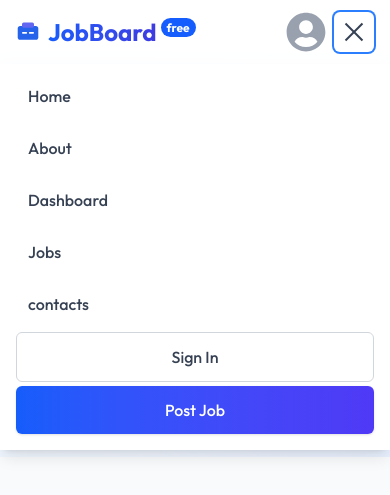
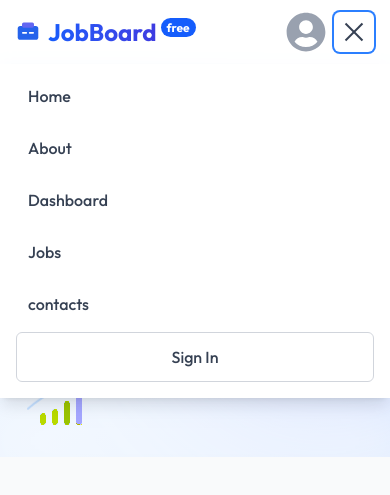
Before and after one commit to MuhammadUzairHayat/job-posting-website, a Next.js app: page / in a window 390 px wide. Both pictures are taken after a click on the button 354 px from the left and 32 px from the top of the page. Shown: the top 495 px of the page. Built offline with nearby package versions, Linux system fonts and the light colour scheme; no server answers; the database is empty; a web font is replaced by a local one.

Commit message:
error message fix

```diff
--- a/Components/AlertMessages/ErrorMessage.tsx
+++ b/Components/AlertMessages/ErrorMessage.tsx
@@ -2,7 +2,7 @@
 import { useEffect, useState } from "react";
 
 type Props = {
-  message: string;
+  message: boolean | string;
   onClose?: () => void;
 };
 
--- a/Components/Navbar/Navbar.tsx
+++ b/Components/Navbar/Navbar.tsx
@@ -161,6 +161,11 @@ const Navbar = () => {
           >
             <div className="px-4 pt-2 pb-4 space-y-1">
               {navItems.map((item, index) => (
+                item.session && item.label == "Sign In" ? (
+                  ""
+                ) : !item.session && item.label === "Post Job" ? (
+                  ""
+                ) :
                 <MobileNavItem
                   key={index}
                   href={item.href}
--- a/Components/PostJob/PostJobForm.tsx
+++ b/Components/PostJob/PostJobForm.tsx
@@ -10,7 +10,7 @@ import SuccessMessage from "../AlertMessages/SuccessMessage";
 export default function PostJobForm() {
   const [description, setDescription] = useState("");
   const [success, setSuccess] = useState(false);
-  const [error, setError] = useState<string | null>(null);
+  const [error, setError] = useState< boolean | string | null>(false);
   const { data: session } = useSession();
 
   const handleSubmit = async (e: FormEvent<HTMLFormElement>) => {
```
